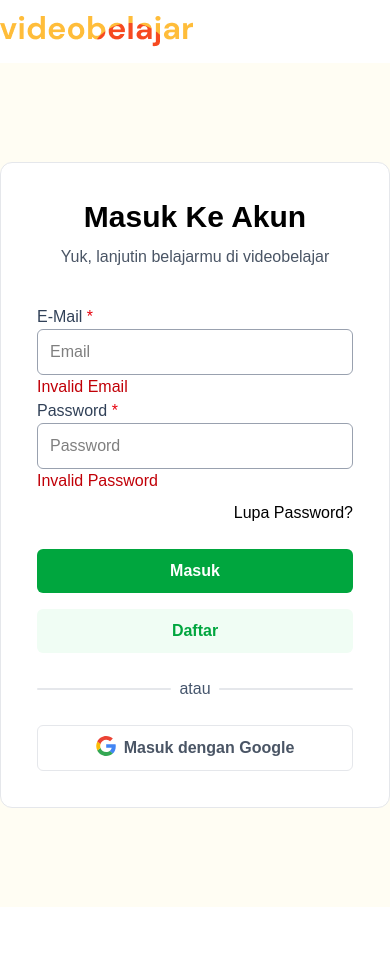
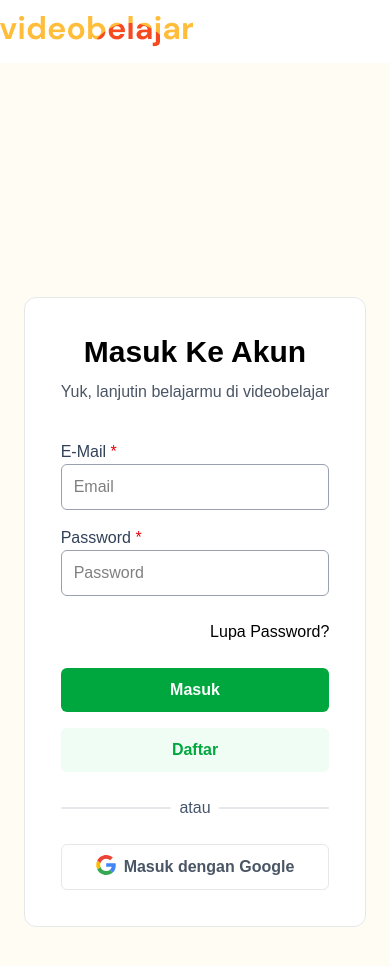
Before and after one commit to Startang141/videobelajar, a Next.js app: page / in a window 390 px wide. Shown: the top 966 px of the page. Before the commit the page ends 907 px from the top, so only its background shows below. Built offline with nearby package versions, Linux system fonts and the light colour scheme.

Commit message:
responsive

```diff
--- a/src/features/login/components/formLogin.tsx
+++ b/src/features/login/components/formLogin.tsx
@@ -3,7 +3,7 @@
 const FormLogin = () => {
   return (
     <>
-      <div className="mt-9 mb-6">
+      <div className="mt-9 mb-6 flex flex-col gap-4">
         <div>
           <label htmlFor="email" className="text-md text-slate-700">
             E-Mail <span className="text-red-600">*</span>
@@ -14,7 +14,6 @@
             placeholder="Email"
             className="border block w-full rounded-md border-gray-400 px-3 py-2.5 text-md focus:border-green-600 focus:outline focus:outline-green-600"
           />
-          <p className="text-red-700">Invalid Email</p>
         </div>
         <div>
           <label htmlFor="password" className="text-md text-slate-700">
@@ -28,7 +27,6 @@
               className="border block w-full rounded-md border-gray-400 px-3 py-2.5 text-md focus:border-green-600 focus:outline focus:outline-green-600"
             />
           </div>
-          <p className="text-red-700">Invalid Password</p>
         </div>
         <Link href="youtube.com" className="text-right block mt-2">
           Lupa Password?
--- a/src/features/login/index.tsx
+++ b/src/features/login/index.tsx
@@ -4,8 +4,8 @@
 const Login = () => {
   return (
     <>
-      <div className="bg-[#fffdf3] w-full h-screen flex flex-row items-center">
-        <div className="max-w-lg w-lg min-w-xs bg-white mx-auto p-9 border border-gray-200 rounded-xl">
+      <div className="bg-[#fffdf3] w-full md:h-screen h-[130vh] flex flex-row items-center">
+        <div className="max-w-lg md:w-lg min-w-xs bg-white mx-auto p-9 border border-gray-200 rounded-xl">
           <div className="text-center mb-8 flex-col flex gap-2.5">
             <h2 className="font-semibold text-3xl text-black">Masuk Ke Akun</h2>
             <p className="text-md text-gray-600">
```
